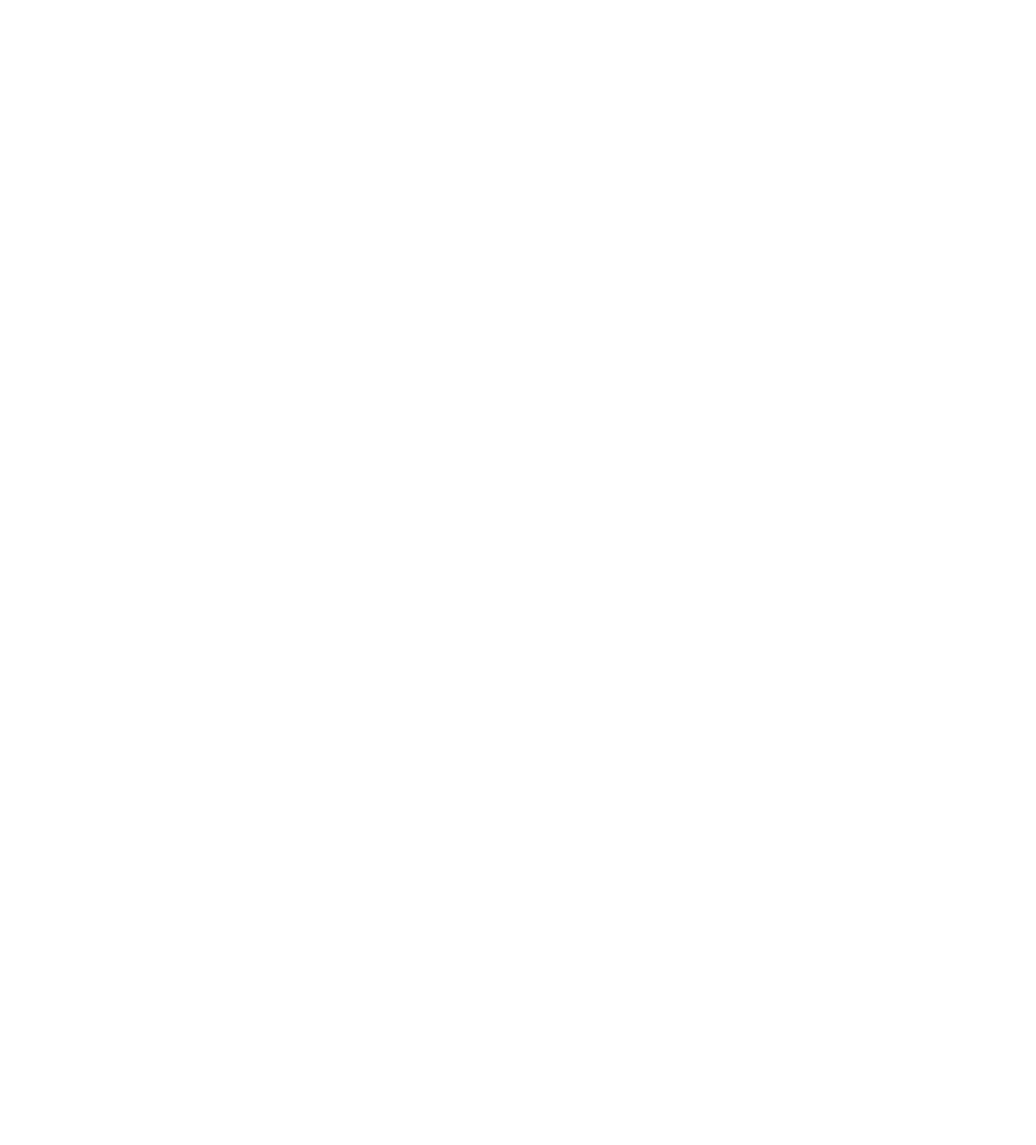
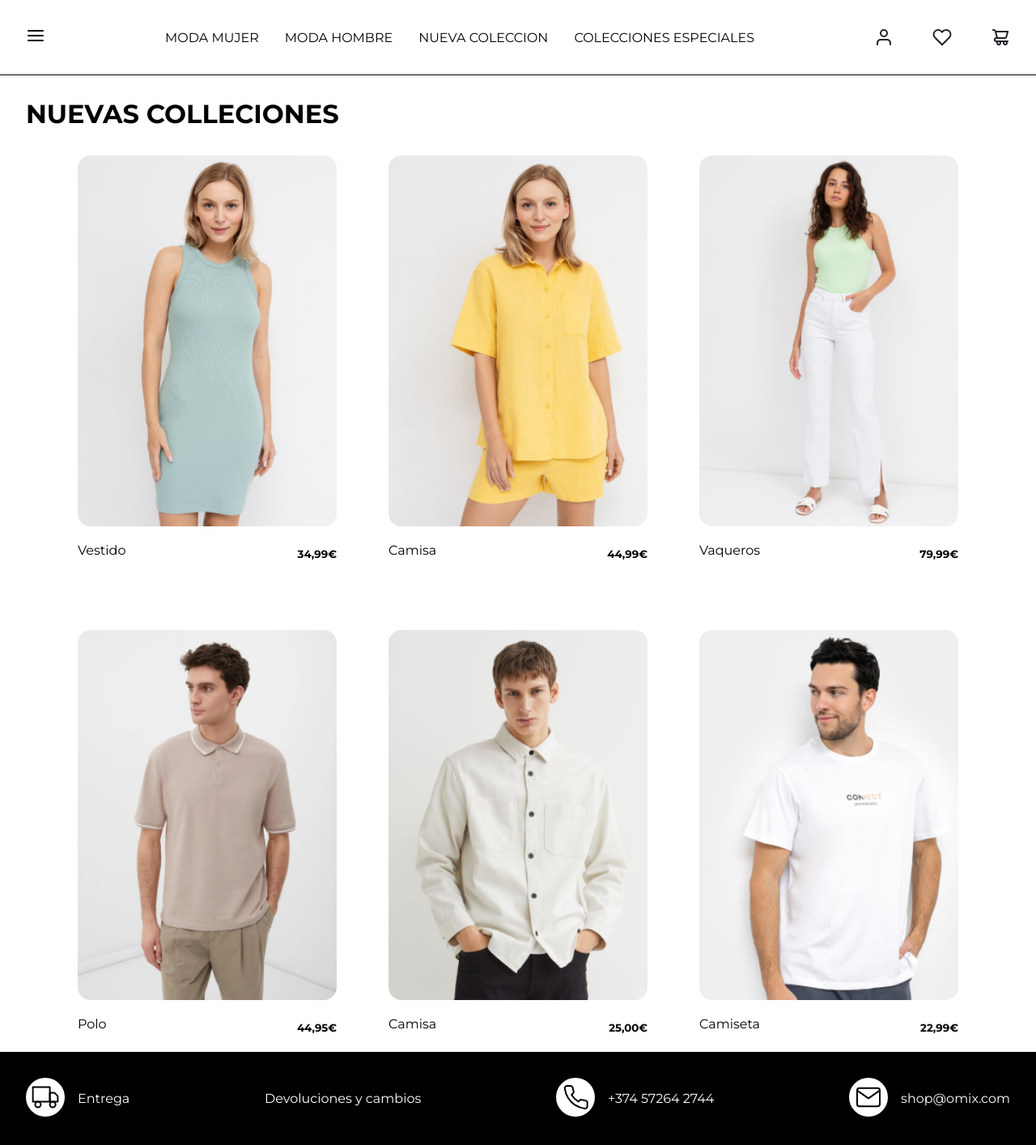
Before and after one commit to MAdot-ui/Laboratorio-M-dulo-1---HTML, a plain HTML site: page index.html in a window 1280 px wide. Shown: the whole page at 81% size. Before the commit the page ends 800 px from the top, so only its background shows below. Drawn offline with Linux system fonts and the light colour scheme.

Commit message:
Finished project

```diff
--- a/index.html
+++ b/index.html
@@ -4,6 +4,105 @@
     <meta charset="UTF-8" />
     <meta name="viewport" content="width=device-width, initial-scale=1.0" />
     <title>Document</title>
+    <link
+      href="https://fonts.googleapis.com/css2?family=Montserrat:wght@400;700&display=swap"
+      rel="stylesheet"
+    />
+    <link rel="stylesheet" href="styles.css" />
   </head>
-  <body></body>
+  <body>
+    <nav>
+      <div class="burger-menu">
+        <img src="assets/icon-menu-burguer.svg" alt="Menu" />
+      </div>
+
+      <div class="nav-links">
+        <a href="#">MODA MUJER</a>
+        <a href="#">MODA HOMBRE</a>
+        <a href="#">NUEVA COLECCION</a>
+        <a href="#">COLECCIONES ESPECIALES</a>
+      </div>
+
+      <div class="nav-icons">
+        <img src="assets/icon-user.svg" alt="Profile" />
+        <img src="assets/icon-heart.svg" alt="Favourite" />
+        <img src="assets/icon-shopping-cart.svg" alt="Shopping cart" />
+      </div>
+    </nav>
+    <div class="body">
+      <h1>NUEVAS COLLECIONES</h1>
+
+      <div class="grid-container">
+        <div class="Vestido">
+          <img class="image" src="assets/image-3.jpg" alt="Vestido" />
+          <div class="description">
+            <p>Vestido</p>
+            <h5>34,99€</h5>
+          </div>
+        </div>
+
+        <div class="Camisa">
+          <img class="image" src="assets/image-6.jpg" alt="Camisa" />
+          <div class="description">
+            <p>Camisa</p>
+            <h5>44,99€</h5>
+          </div>
+        </div>
+
+        <div class="Vaqueros">
+          <img class="image" src="assets/image-4.jpg" alt="Vaqueros" />
+          <div class="description">
+            <p>Vaqueros</p>
+            <h5>79,99€</h5>
+          </div>
+        </div>
+
+        <div class="Polo">
+          <img class="image" src="assets/image-5.jpg" alt="Polo" />
+          <div class="description">
+            <p>Polo</p>
+            <h5>44,95€</h5>
+          </div>
+        </div>
+
+        <div class="Camisa">
+          <img class="image" src="assets/image-1.jpg" alt="Camisa" />
+          <div class="description">
+            <p>Camisa</p>
+            <h5>25,00€</h5>
+          </div>
+        </div>
+
+        <div class="Camiseta">
+          <img class="image" src="assets/image-2.jpg" alt="Camiseta" />
+          <div class="description">
+            <p>Camiseta</p>
+            <h5>22,99€</h5>
+          </div>
+        </div>
+      </div>
+    </div>
+    <footer>
+      <div class="entrega">
+        <div class="icon-circle">
+          <img src="assets/icon-truck.svg" alt="Truck" />
+        </div>
+        <p>Entrega</p>
+      </div>
+      <p>Devoluciones y cambios</p>
+      <div class="mobile">
+        <div class="icon-circle">
+          <img src="assets/icon-phone.svg" alt="Phone" />
+        </div>
+        <p>+374 57264 2744</p>
+      </div>
+
+      <div class="email">
+        <div class="icon-circle">
+          <img src="assets/icon-mail.svg" alt="Email" />
+        </div>
+        <p>shop@omix.com</p>
+      </div>
+    </footer>
+  </body>
 </html>
--- /dev/null
+++ b/styles.css
@@ -0,0 +1,161 @@
+:root {
+  --primary-color: #000000; /* Black */
+  --secondary-color: #ffffff; /* White */
+
+  /* Font Sizes */
+  --navbar-footer-size: 16px;
+  --title-size: 32px;
+  --card-size: 14px;
+
+  /* Screen Width */
+  --design-width: 1280px;
+
+  /* Margins and Paddings */
+  --spacing-small: 8px;
+  --spacing-medium: 16px;
+  --spacing-large: 32px;
+  --spacing-xlarge: 48px;
+  --spacing-xxlarge: 64px;
+}
+
+
+body {
+  font-family: "Montserrat", sans-serif;
+  margin: 0;
+  padding-top: 100px;
+}
+
+/* Regular Text */
+p {
+  font-weight: 400; /* Regular */
+}
+
+/* Bold Text */
+h1,
+h2,
+h3,
+.bold-text {
+  font-weight: 700; /* Bold */
+  color: var(--primary-color);
+}
+
+nav {
+  display: flex;
+  justify-content: space-between;
+  align-items: center;
+  background-color: var(--secondary-color);
+  color: var(--primary-color);
+  padding: var(--spacing-large);
+  position: fixed;
+  top: 0;
+  width: 95%;
+  border-bottom: var(--primary-color) 1px solid;
+}
+
+.nav-icons {
+  display: flex;
+  justify-content: space-evenly;
+  align-items: center;
+  gap: var(--spacing-xlarge);
+  color: var(--primary-color);
+}
+
+.nav-links,
+.nav-links a {
+  display: flex;
+  justify-content: space-evenly;
+  gap: var(--spacing-large);
+  color: var(--primary-color);
+  font-size: var(--navbar-footer-size);
+  text-decoration: none;
+}
+
+@media (max-width: 1080px) {
+  .nav-links,
+  .nav-icons {
+    display: none; /* Hide links and icons */
+  }
+  .burger-menu {
+    margin: 0 auto;
+  }
+}
+
+.body {
+  margin-left: var(--spacing-large);
+  margin-right: var(--spacing-large);
+}
+
+.grid-container {
+  display: grid;
+  grid-template-columns: repeat(3, 1fr); /* 3 columns */
+  grid-template-rows: repeat(2, auto); /* 2 rows */
+  gap: var(--spacing-xxlarge); /* Space between items */
+  margin-left: var(--spacing-xxlarge);
+  margin-right: var(--spacing-xxlarge);
+  margin-top: var(--spacing-large);
+}
+
+@media (max-width: 1080px) {
+  .grid-container {
+    grid-template-columns: repeat(2, 1fr); /* 2 columns for tablets */
+    grid-template-rows: repeat(3, auto); /* 3 rows */
+  }
+}
+
+@media (max-width: 600px) {
+  .grid-container {
+    grid-template-columns: 1fr; /* 1 column for mobile */
+    grid-template-rows: repeat(6, auto); /* 6 rows */
+  }
+}
+
+.grid-container img {
+  width: 100%;
+  height: auto;
+}
+
+.image {
+  border-radius: var(--spacing-medium);
+}
+
+.description {
+  display: flex;
+  justify-content: space-between;
+}
+
+footer {
+  background-color: var(--primary-color);
+  color: var(--secondary-color);
+  padding: var(--spacing-large);
+  display: flex;
+  justify-content: space-between;
+  align-items: center;
+}
+
+.entrega,
+.mobile,
+.email {
+  color: var(--secondary-color);
+  display: flex;
+  gap: var(--spacing-medium);
+}
+
+.icon-circle {
+  display: flex;
+  justify-content: center;
+  align-items: center;
+  width: 48px;
+  height: 48px;
+  background-color: var(--secondary-color);
+  border-radius: 50%;
+}
+
+@media (max-width: 920px) {
+  footer {
+    flex-direction: column; /* Stack items vertically */
+    align-items: flex-start;
+    justify-content: center;
+    align-items: center;
+    gap: 16px;
+  }
+}
```
Also changed, not shown: assets/icon-heart.svg (added), assets/icon-mail.svg (added), assets/icon-menu-burguer.svg (added), assets/icon-phone.svg (added), assets/icon-shopping-cart.svg (added), assets/icon-truck.svg (added), assets/icon-user.svg (added), assets/image-1.jpg (added), assets/image-2.jpg (added), assets/image-3.jpg (added), assets/image-4.jpg (added), assets/image-5.jpg (added), assets/image-6.jpg (added), 1 other file.
